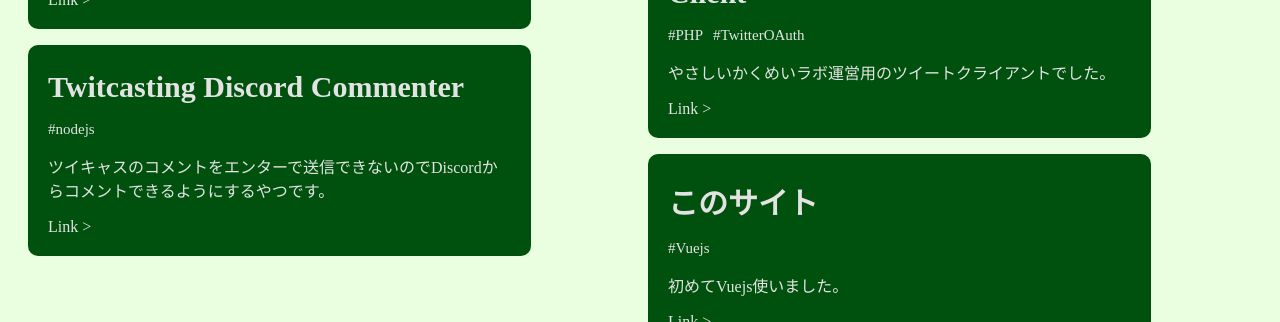
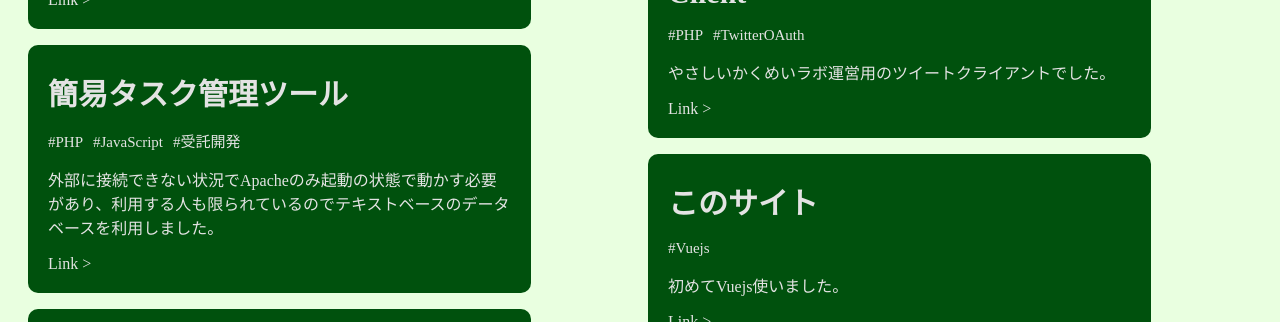
Before and after one commit to 0505Keitan/portfolio, a Vue app: page / in a window 1280 px wide. Shown: the part 917-1239 px from the top of the page. Built offline with nearby package versions, Linux system fonts and the light colour scheme.

Commit message:
update : 受託案件を追加

```diff
--- a/src/App.vue
+++ b/src/App.vue
@@ -3,6 +3,7 @@
     <div class="box">
       <cardImg class="card" title="Scoreboard" tags="nodejs"  description="さまざまな場面で利用できるスコアボードです。2つ以上デバイスを用意するだけで簡単に利用ができます。" link="https://keitan-node.herokuapp.com/" img="static/scoreboard.png"/>
       <card class="card" title="「ポ」「プ」「テ」「ピ」「ッ」「ク」をランダムに出力して「ポプテピピック」が完成したら竹●房を破壊するjs" tags="JavaScript"  description="タイトルの通りです。" link="https://toliner.github.io/gen_pptp/"/>
+      <card class="card" title="簡易タスク管理ツール" tags="PHP,JavaScript,受託開発"  description="外部に接続できない状況でApacheのみ起動の状態で動かす必要があり、利用する人も限られているのでテキストベースのデータベースを利用しました。" link=""/>
       <card class="card" title="Twitcasting Discord Commenter" tags="nodejs" description="ツイキャスのコメントをエンターで送信できないのでDiscordからコメントできるようにするやつです。" link="https://github.com/0505Keitan/twitcasting-discord-commenter"/>
       <cardImg class="card" title="Engineer's Life" tags="LINEスタンプ" description="LINEスタンプです。" link="https://line.me/S/sticker/6863891" img="https://stickershop.line-scdn.net/stickershop/v1/product/6863891/LINEStorePC/main.png"/>
       <cardImg class="card" title="Yasashi Kakumei Labo Tweet Client" tags="PHP,TwitterOAuth" description="やさしいかくめいラボ運営用のツイートクライアントでした。" link="https://twitter.com/yasashikakumei" img="https://0505keitan.com/archive/web/images/yasashiikakumeilab.jpg"/>
```
